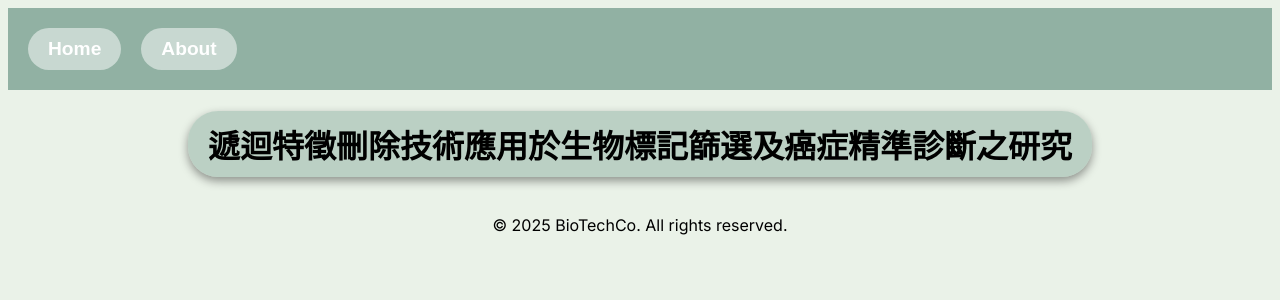
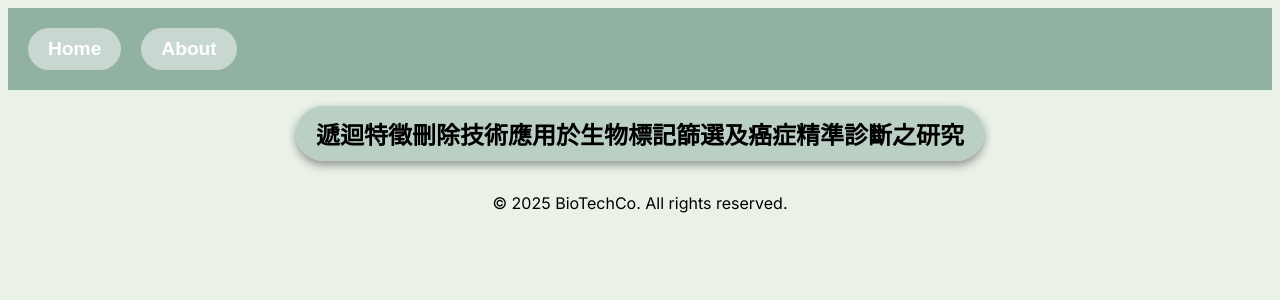
Before and after one commit to BioTechCo/rfe45cancer, a Next.js app: page / in a window 1280 px wide. Shown: the top 300 px of the page. Built offline with nearby package versions, Linux system fonts and the light colour scheme.

Commit message:
change title size

```diff
--- a/src/app/utils.css
+++ b/src/app/utils.css
@@ -4,6 +4,6 @@
     border-radius: 30px;
     width: fit-content;
     padding: 10px 20px;
-    font-size: 2rem;
+    font-size: 1.5rem;
     box-shadow: 0 4px 10px rgba(0, 0, 0, 0.4); /* ✅ 透明度用 0.4 而非百分比 */
   }
```
